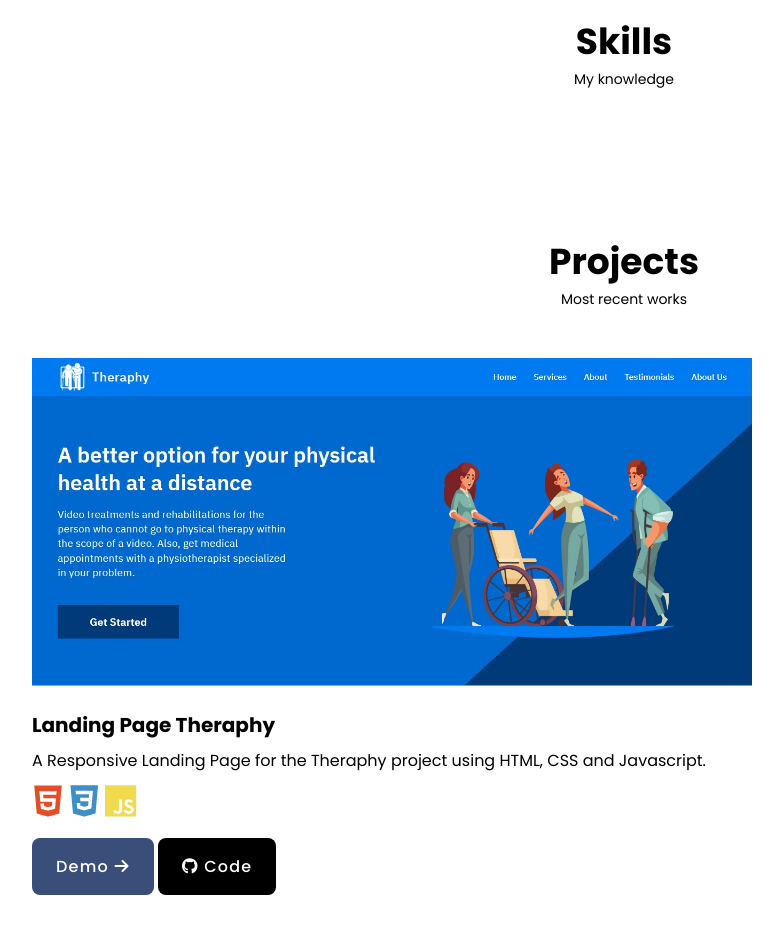
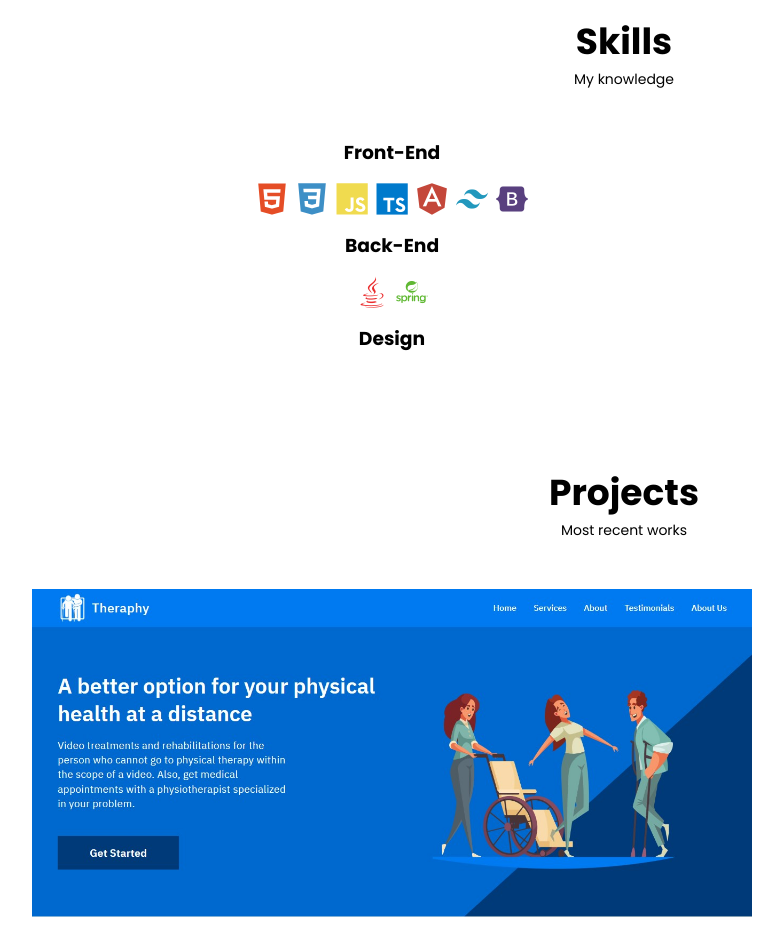
Before and after one commit to DiegoDA04/Personal-Web-Portfolio, a plain HTML site: page index.html in a window 1280 px wide. Shown: the part 1160-2095 px from the top of the page, without its empty margins (16-799 px from the left). Drawn offline with nearby package versions, Linux system fonts and the light colour scheme.

Commit message:
added skills section

```diff
--- a/assets/styles/style.css
+++ b/assets/styles/style.css
@@ -260,6 +260,22 @@ img {
   margin-bottom: var(--mb-2-5);
 }
 
+/* ==== Skills ==== */
+.skills__data {
+  text-align: center;
+}
+.skills__title {
+  margin-bottom: var(--mb-1);
+}
+.skills__icons {
+  display: flex;
+  justify-content: center;
+  gap: .5rem;
+  margin-bottom: var(--mb-1);
+}
+.skills__data i {
+  font-size: 2rem;
+}
 /* ==== Projects ===== */
 
 .projects__container {
--- a/index.html
+++ b/index.html
@@ -100,7 +100,29 @@
     <h2 class="section__title">Skills</h2>
     <span class="section__subtitle">My knowledge</span>
     <div class="skills__container container">
+      <div class="skills__data">
+        <h3 class="skills__title">Front-End</h3>
+        <div class="skills__icons">
+          <i class="devicon-html5-plain colored"></i>
+          <i class="devicon-css3-plain colored"></i>
+          <i class="devicon-javascript-plain colored"></i>
+          <i class="devicon-typescript-plain colored"></i>
+          <i class="devicon-angularjs-plain colored"></i>
+          <i class="devicon-tailwindcss-plain colored"></i>
+          <i class="devicon-bootstrap-plain colored"></i>
+        </div>
+      </div>
+      <div class="skills__data">
+        <h3 class="skills__title">Back-End</h3>
+        <div class="skills__icons">
+        <i class="devicon-java-plain colored"></i>
+        <i class="devicon-spring-plain-wordmark colored"></i>
+        </div>
+      </div>
+      <div class="skills__data">
+        <h3 class="skills__title">Design</h3>
 
+      </div>
     </div>
   </section>
 
```
